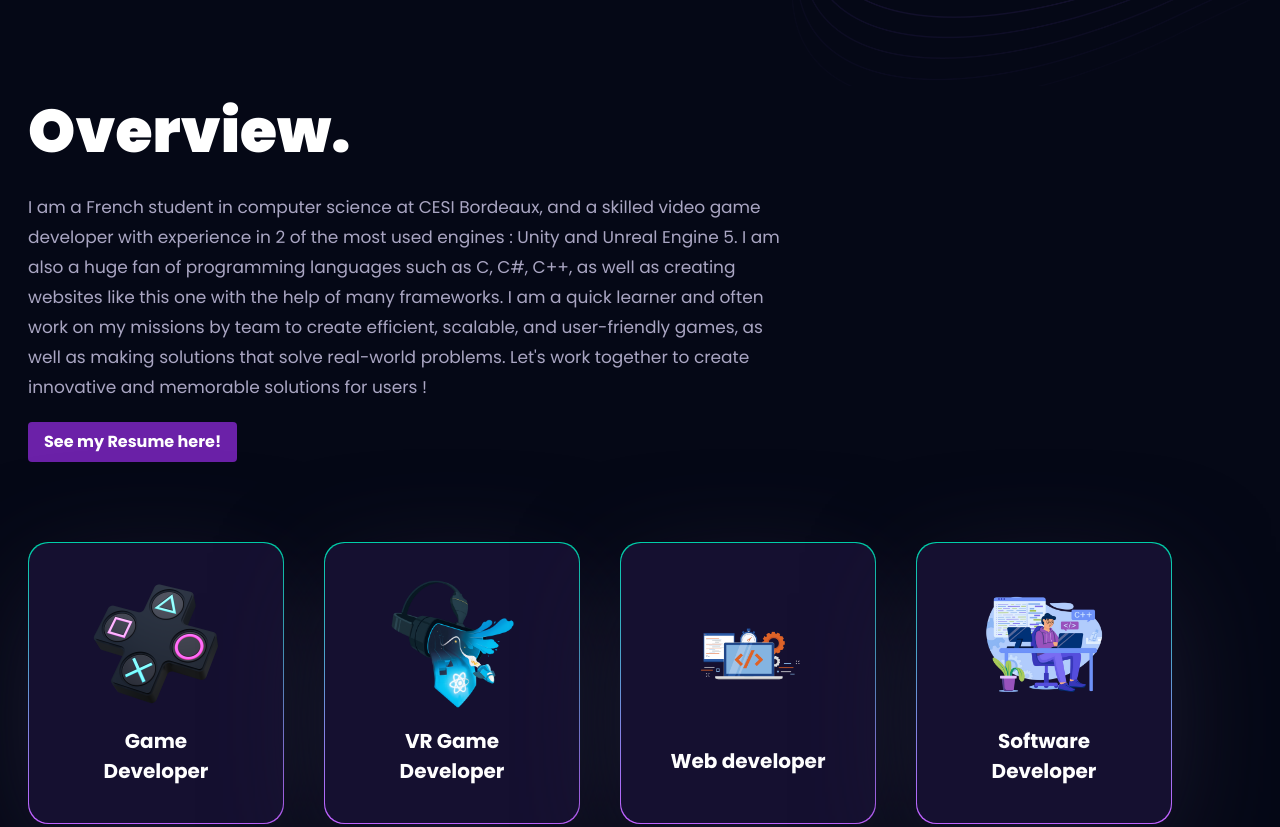
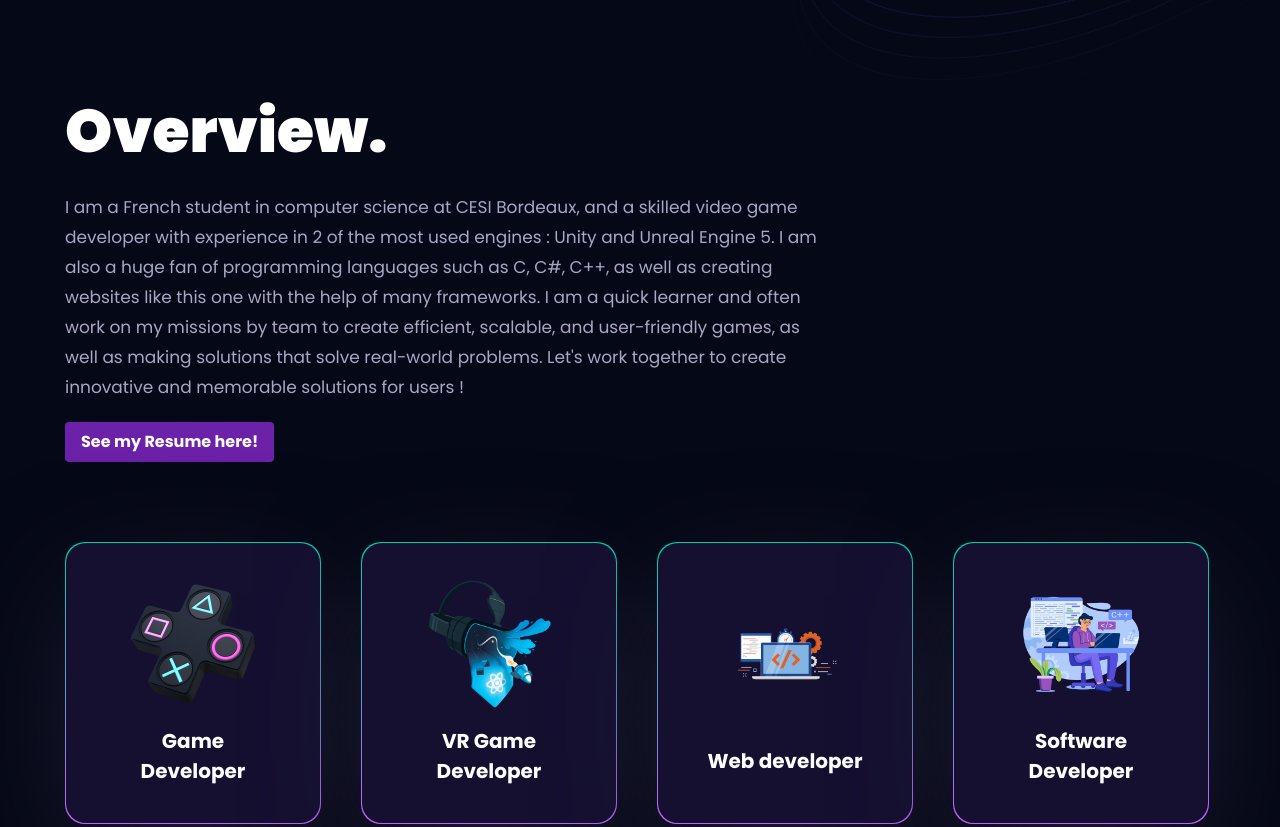
Before and after one commit to z524026-Pierre/pierre.github.io, a website: page index.html in a window 1280 px wide. Shown: the part 714-1541 px from the top of the page. Drawn offline with Linux system fonts and the light colour scheme.

Commit message:
Fix about div

```diff
--- a/index.html
+++ b/index.html
@@ -96,7 +96,8 @@
 
         <!-- About -->
         <div id="about" class="anchor-offset"></div>
-        <section class="relative max-w-[1150px] mx-7">
+        <div class="mx-7">
+            <div class="relative max-w-[1150px] mx-auto">
                 <h2 class="text-white font-black md:text-[60px] sm:text-[50px] xs:text-[40px] text-[30px]">Overview.</h2>
 
                 <p class="mt-4 text-secondary text-[17px] max-w-3xl leading-[30px]">
@@ -190,7 +191,8 @@
                         </div>
                     </div>
                 </div>
-        </section>
+            </div>
+        </div>
 
         <!-- Experiences -->
         <div id="work" style="display: block; height: 40px; margin-top: 8rem; visibility: hidden;"></div>
```
Lines whose indentation alone changed are shown as unchanged.
